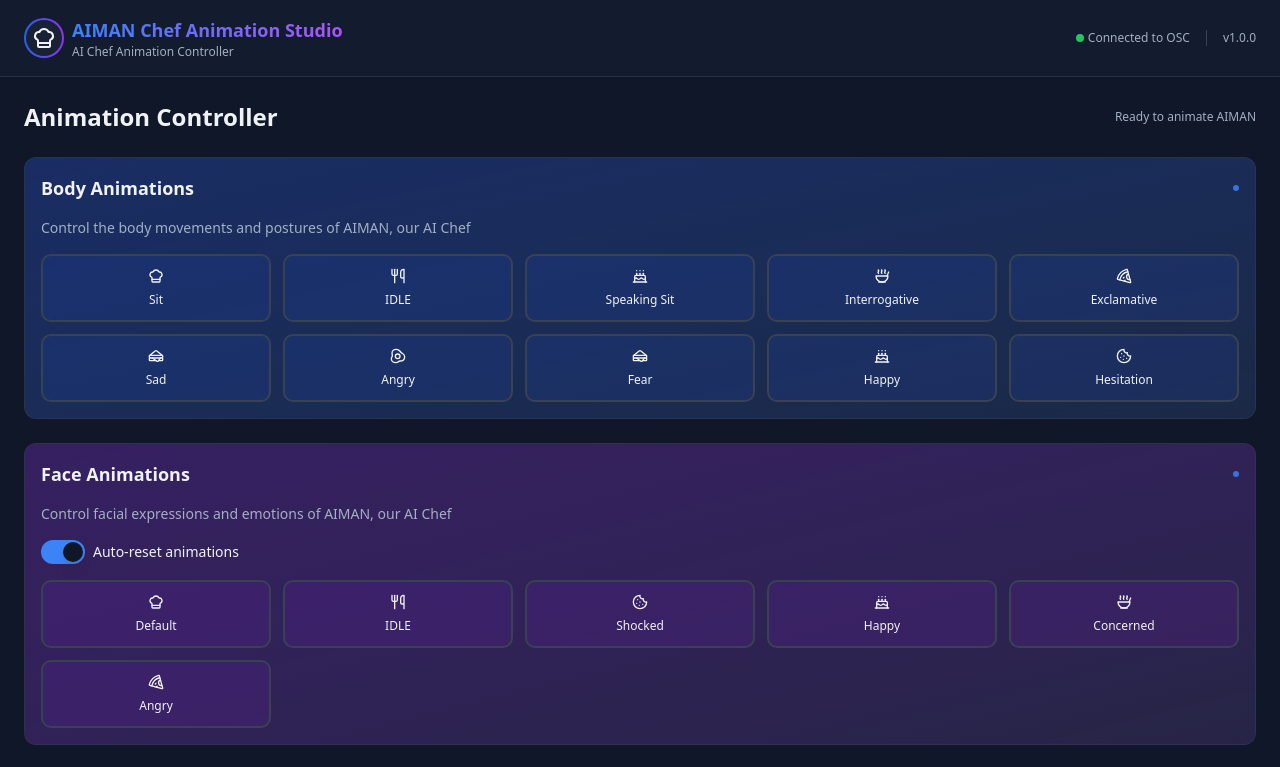
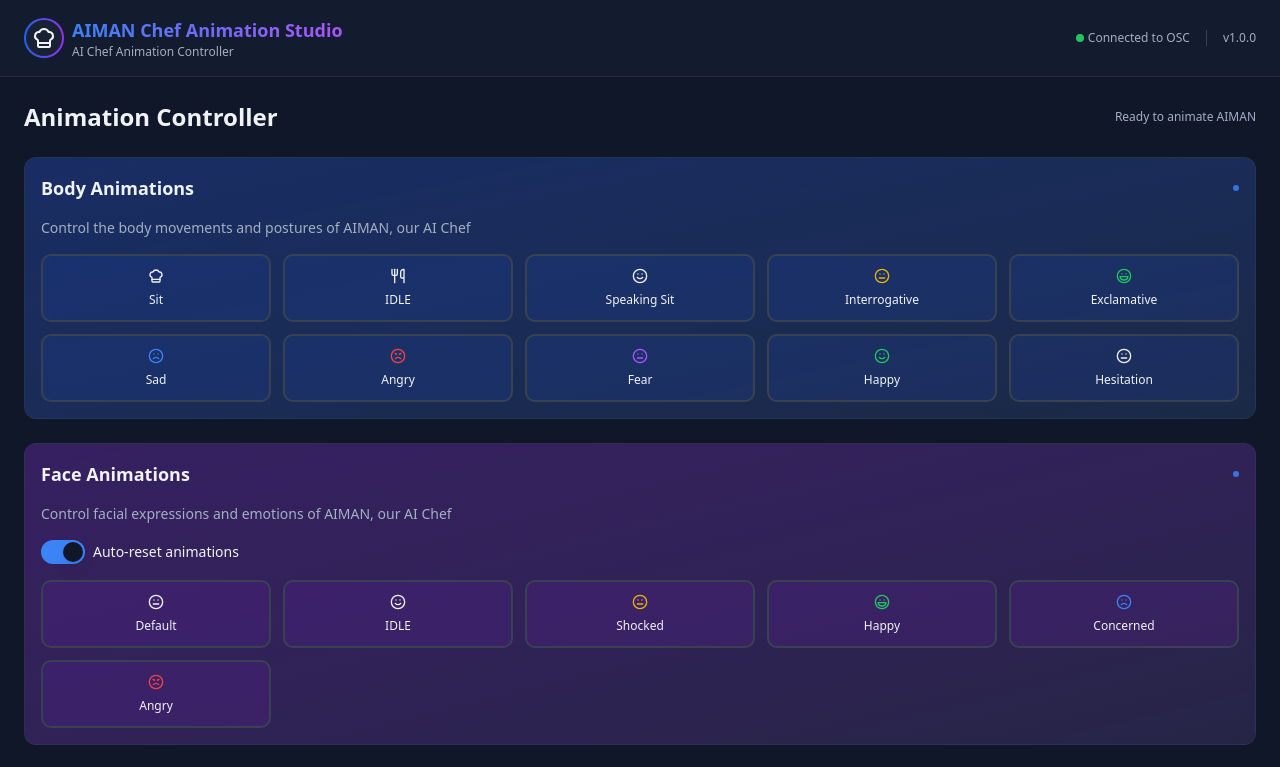
Before and after one commit to danharoun/animoji-artist-studio, a React (Vite) app: page / in a window 1280 px wide. Shown: the top 767 px of the page. Built offline with nearby package versions, Linux system fonts and the light colour scheme.

Commit message:
Add emotion icons
Add specific icons to represent each emotion in the Emotion Controls UI.

```diff
--- a/src/components/BodyAnimations.tsx
+++ b/src/components/BodyAnimations.tsx
@@ -3,7 +3,7 @@ import React, { useState, useEffect } from 'react';
 import AnimationButton from './AnimationButton';
 import AnimationPanel from './AnimationPanel';
 import { BODY_ANIMATIONS } from '@/lib/osc';
-import { ChefHat, Utensils, Sandwich, Pizza, Soup, Cake, Cookie, EggFried } from 'lucide-react';
+import { ChefHat, Utensils, Smile, Frown, Meh, Angry, Laugh } from 'lucide-react';
 
 const BodyAnimations: React.FC = () => {
   const [activeAnimation, setActiveAnimation] = useState<string | null>(null);
@@ -48,7 +48,7 @@ const BodyAnimations: React.FC = () => {
         />
 
         <AnimationButton
-          icon={<Cake size={24} />}
+          icon={<Smile size={24} />}
           label="Speaking Sit"
           address={BODY_ANIMATIONS.SPEAKING_SIT}
           isActive={activeAnimation === BODY_ANIMATIONS.SPEAKING_SIT}
@@ -57,7 +57,7 @@ const BodyAnimations: React.FC = () => {
         />
 
         <AnimationButton
-          icon={<Soup size={24} />}
+          icon={<Meh size={24} className="text-yellow-500" />}
           label="Interrogative"
           address={BODY_ANIMATIONS.SPEAKING_INTERROGATIVE}
           isActive={activeAnimation === BODY_ANIMATIONS.SPEAKING_INTERROGATIVE}
@@ -66,7 +66,7 @@ const BodyAnimations: React.FC = () => {
         />
 
         <AnimationButton
-          icon={<Pizza size={24} />}
+          icon={<Laugh size={24} className="text-green-500" />}
           label="Exclamative"
           address={BODY_ANIMATIONS.SPEAKING_EXCLAMATIVE}
           isActive={activeAnimation === BODY_ANIMATIONS.SPEAKING_EXCLAMATIVE}
@@ -75,7 +75,7 @@ const BodyAnimations: React.FC = () => {
         />
 
         <AnimationButton
-          icon={<Sandwich size={24} />}
+          icon={<Frown size={24} className="text-blue-500" />}
           label="Sad"
           address={BODY_ANIMATIONS.SPEAKING_SAD}
           isActive={activeAnimation === BODY_ANIMATIONS.SPEAKING_SAD}
@@ -84,7 +84,7 @@ const BodyAnimations: React.FC = () => {
         />
 
         <AnimationButton
-          icon={<EggFried size={24} />}
+          icon={<Angry size={24} className="text-red-500" />}
           label="Angry"
           address={BODY_ANIMATIONS.SPEAKING_ANGRY}
           isActive={activeAnimation === BODY_ANIMATIONS.SPEAKING_ANGRY}
@@ -93,7 +93,7 @@ const BodyAnimations: React.FC = () => {
         />
 
         <AnimationButton
-          icon={<Sandwich size={24} />}
+          icon={<Meh size={24} className="text-purple-500" />}
           label="Fear"
           address={BODY_ANIMATIONS.SPEAKING_FEAR}
           isActive={activeAnimation === BODY_ANIMATIONS.SPEAKING_FEAR}
@@ -102,7 +102,7 @@ const BodyAnimations: React.FC = () => {
         />
 
         <AnimationButton
-          icon={<Cake size={24} />}
+          icon={<Smile size={24} className="text-green-500" />}
           label="Happy"
           address={BODY_ANIMATIONS.SPEAKING_HAPPY}
           isActive={activeAnimation === BODY_ANIMATIONS.SPEAKING_HAPPY}
@@ -111,7 +111,7 @@ const BodyAnimations: React.FC = () => {
         />
 
         <AnimationButton
-          icon={<Cookie size={24} />}
+          icon={<Meh size={24} />}
           label="Hesitation"
           address={BODY_ANIMATIONS.SPEAKING_HESITATION}
           isActive={activeAnimation === BODY_ANIMATIONS.SPEAKING_HESITATION}
--- a/src/components/EmotionControls.tsx
+++ b/src/components/EmotionControls.tsx
@@ -4,7 +4,7 @@ import AnimationPanel from './AnimationPanel';
 import EmotionSlider from './EmotionSlider';
 import { sendEmotions, EmotionValues } from '@/lib/osc';
 import { Button } from '@/components/ui/button';
-import { Smile } from 'lucide-react';
+import { Laugh, Angry, Smile, Frown, Meh } from 'lucide-react';
 import { useToast } from '@/components/ui/use-toast';
 
 const EmotionControls: React.FC = () => {
@@ -67,6 +67,7 @@ const EmotionControls: React.FC = () => {
       title="Emotion Controls"
       gradientClass="panel-gradient-emotion"
       icon={<Smile size={18} className="text-pink-400" />}
+      description="Control the emotional intensity of AIMAN's facial expressions"
     >
       <div className="grid grid-cols-1 md:grid-cols-2 gap-4">
         <EmotionSlider
--- a/src/components/FaceAnimations.tsx
+++ b/src/components/FaceAnimations.tsx
@@ -3,7 +3,7 @@ import React, { useState, useEffect } from 'react';
 import AnimationButton from './AnimationButton';
 import AnimationPanel from './AnimationPanel';
 import { FACE_ANIMATIONS } from '@/lib/osc';
-import { ChefHat, Utensils, Sandwich, Pizza, Soup, Cake, Cookie } from 'lucide-react';
+import { Smile, Frown, Meh, Laugh, Angry } from 'lucide-react';
 import { Switch } from '@/components/ui/switch';
 import { Label } from '@/components/ui/label';
 
@@ -42,7 +42,7 @@ const FaceAnimations: React.FC = () => {
 
       <div className="grid grid-cols-2 sm:grid-cols-3 md:grid-cols-5 gap-3">
         <AnimationButton
-          icon={<ChefHat size={24} />}
+          icon={<Meh size={24} />}
           label="Default"
           address={FACE_ANIMATIONS.DEFAULT}
           isActive={activeAnimation === FACE_ANIMATIONS.DEFAULT}
@@ -51,7 +51,7 @@ const FaceAnimations: React.FC = () => {
         />
 
         <AnimationButton
-          icon={<Utensils size={24} />}
+          icon={<Smile size={24} />}
           label="IDLE"
           address={FACE_ANIMATIONS.IDLE}
           isActive={activeAnimation === FACE_ANIMATIONS.IDLE}
@@ -60,7 +60,7 @@ const FaceAnimations: React.FC = () => {
         />
 
         <AnimationButton
-          icon={<Cookie size={24} />}
+          icon={<Meh size={24} className="text-yellow-500" />}
           label="Shocked"
           address={FACE_ANIMATIONS.SHOCKED}
           isActive={activeAnimation === FACE_ANIMATIONS.SHOCKED}
@@ -69,7 +69,7 @@ const FaceAnimations: React.FC = () => {
         />
 
         <AnimationButton
-          icon={<Cake size={24} />}
+          icon={<Laugh size={24} className="text-green-500" />}
           label="Happy"
           address={FACE_ANIMATIONS.HAPPY}
           isActive={activeAnimation === FACE_ANIMATIONS.HAPPY}
@@ -78,7 +78,7 @@ const FaceAnimations: React.FC = () => {
         />
 
         <AnimationButton
-          icon={<Soup size={24} />}
+          icon={<Frown size={24} className="text-blue-500" />}
           label="Concerned"
           address={FACE_ANIMATIONS.CONCERNED}
           isActive={activeAnimation === FACE_ANIMATIONS.CONCERNED}
@@ -87,7 +87,7 @@ const FaceAnimations: React.FC = () => {
         />
 
         <AnimationButton
-          icon={<Pizza size={24} />}
+          icon={<Angry size={24} className="text-red-500" />}
           label="Angry"
           address={FACE_ANIMATIONS.ANGRY}
           isActive={activeAnimation === FACE_ANIMATIONS.ANGRY}
```
